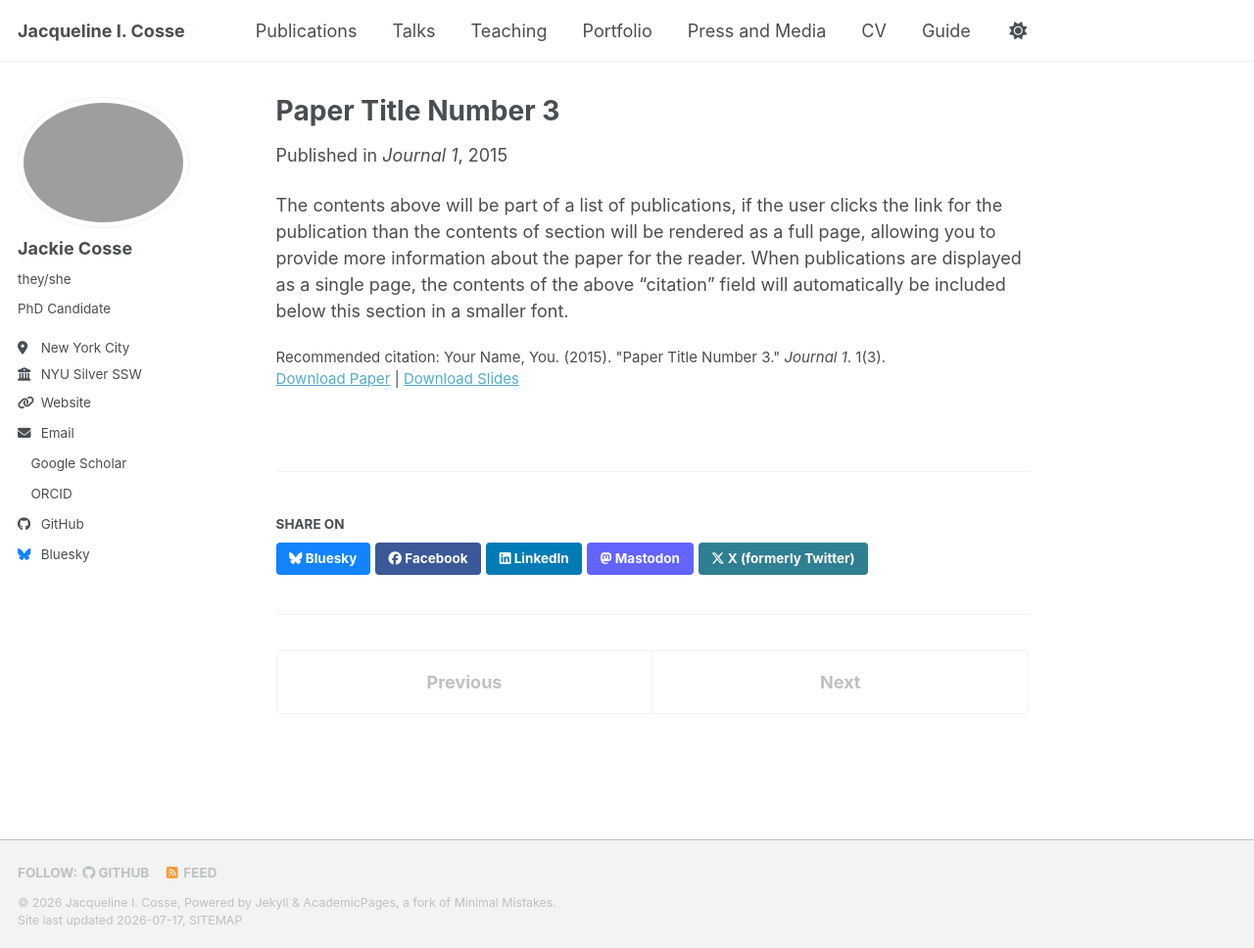
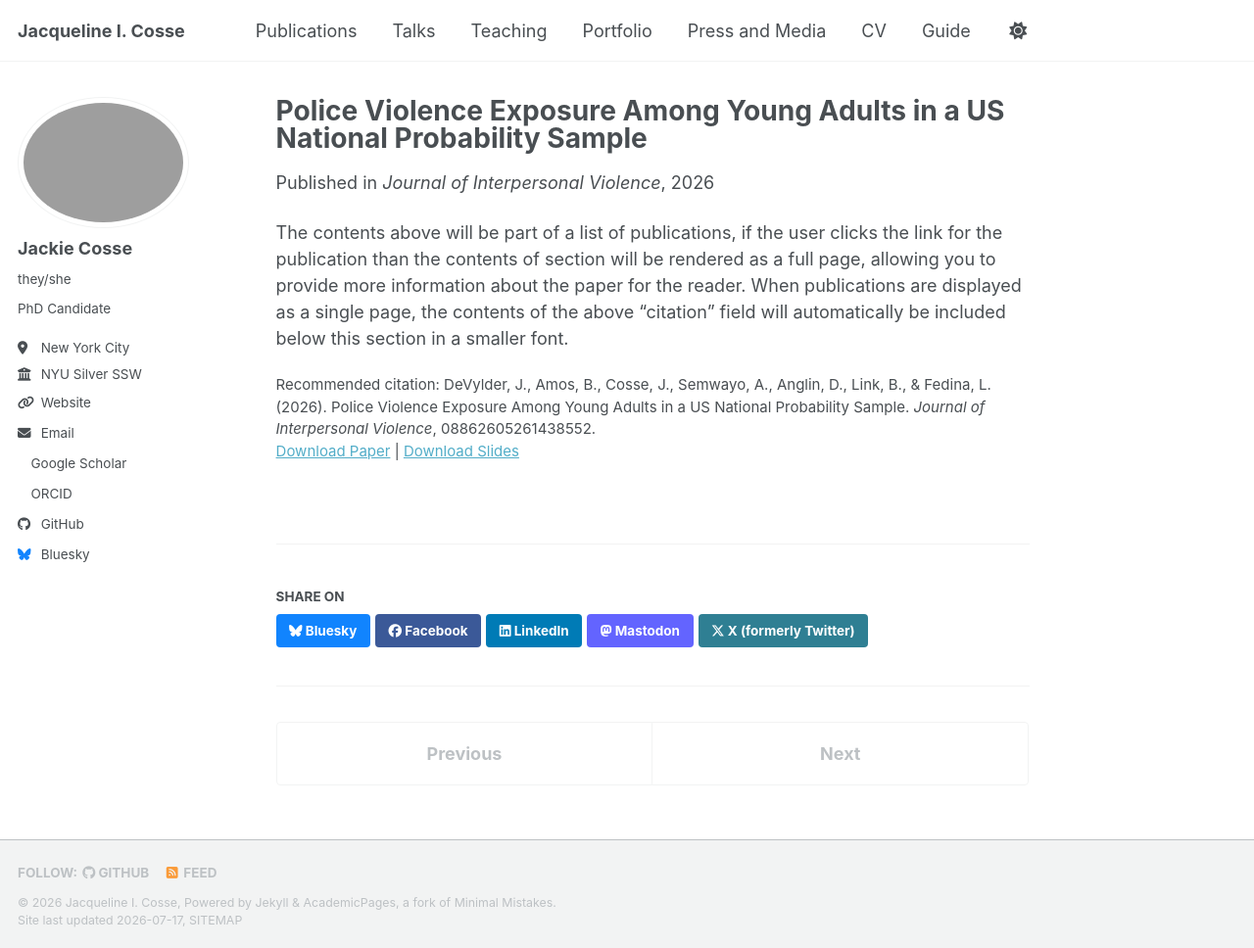
Before and after one commit to jackiecosse/jackiecosse.com, a Jekyll site: the page built from _publications/2015-10-01-paper-title-number-3.md, in a window 1280 px wide and 968 px high. Shown: the whole window at 98% size. Built offline with Jekyll 4.4.1, drawn with Linux system fonts in a browser that asks for light colours; a style sheet for code colours, icons or effects is not loaded.

Commit message:
Update 2026-04-JIV.md

```diff
--- a/_publications/2015-10-01-paper-title-number-3.md
+++ b/_publications/2015-10-01-paper-title-number-3.md
@@ -1,14 +1,14 @@
 ---
-title: "Paper Title Number 3"
+title: "Police Violence Exposure Among Young Adults in a US National Probability Sample"
 collection: publications
 category: manuscripts
-permalink: /publication/2015-10-01-paper-title-number-3
-excerpt: 'This paper is about the number 3. The number 4 is left for future work.'
-date: 2015-10-01
-venue: 'Journal 1'
+permalink: /publication/2026-04-JIV
+excerpt: '[1-2 line paper discription TBA]'
+date: 2026-04-21
+venue: 'Journal of Interpersonal Violence'
 slidesurl: 'https://academicpages.github.io/files/slides3.pdf'
 paperurl: 'https://academicpages.github.io/files/paper3.pdf'
-citation: 'Your Name, You. (2015). &quot;Paper Title Number 3.&quot; <i>Journal 1</i>. 1(3).'
+citation: 'DeVylder, J., Amos, B., Cosse, J., Semwayo, A., Anglin, D., Link, B., & Fedina, L. (2026). Police Violence Exposure Among Young Adults in a US National Probability Sample. <i>Journal of Interpersonal Violence</i>, 08862605261438552.'
 ---
 
 The contents above will be part of a list of publications, if the user clicks the link for the publication than the contents of section will be rendered as a full page, allowing you to provide more information about the paper for the reader. When publications are displayed as a single page, the contents of the above "citation" field will automatically be included below this section in a smaller font.
```
